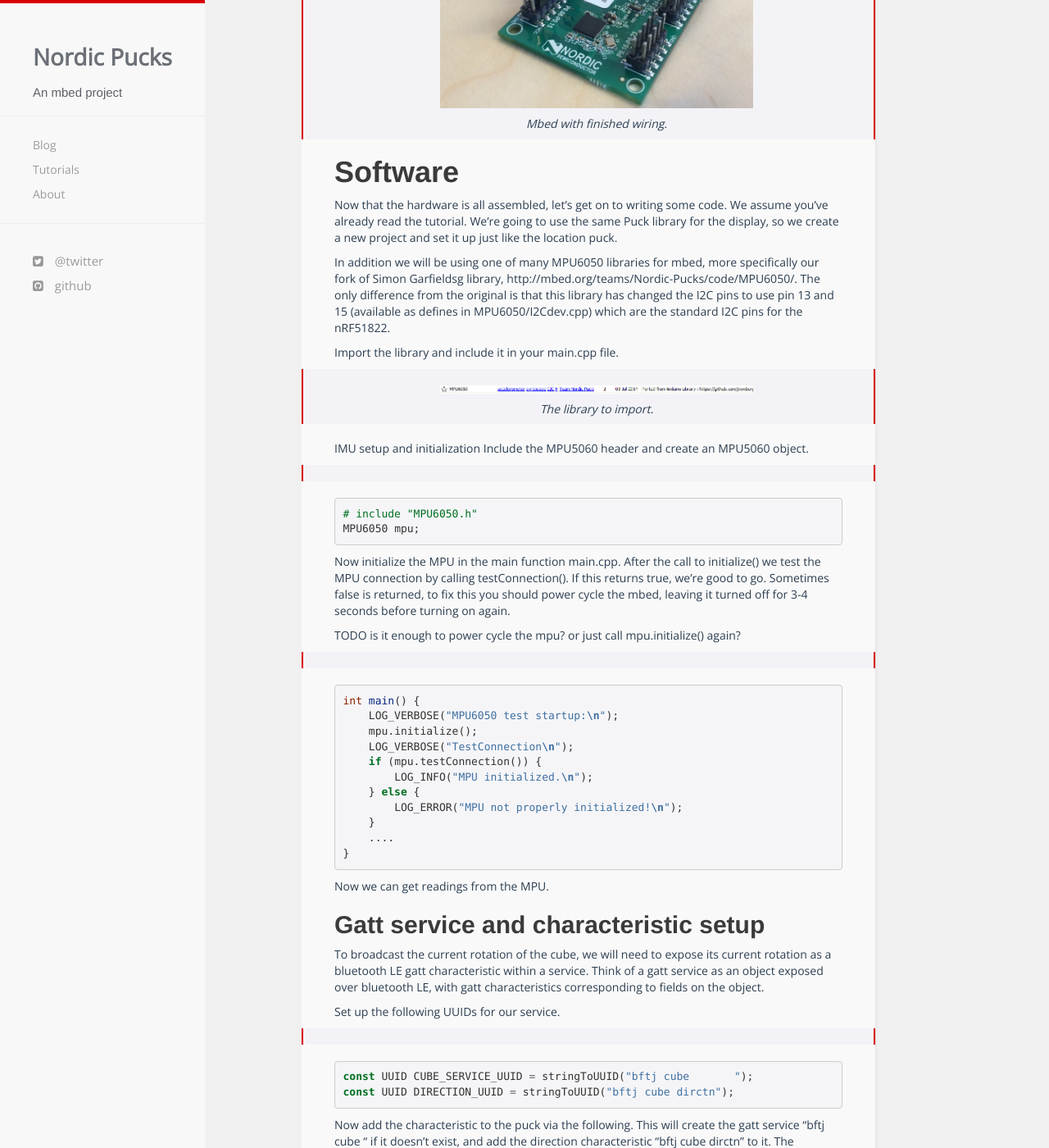
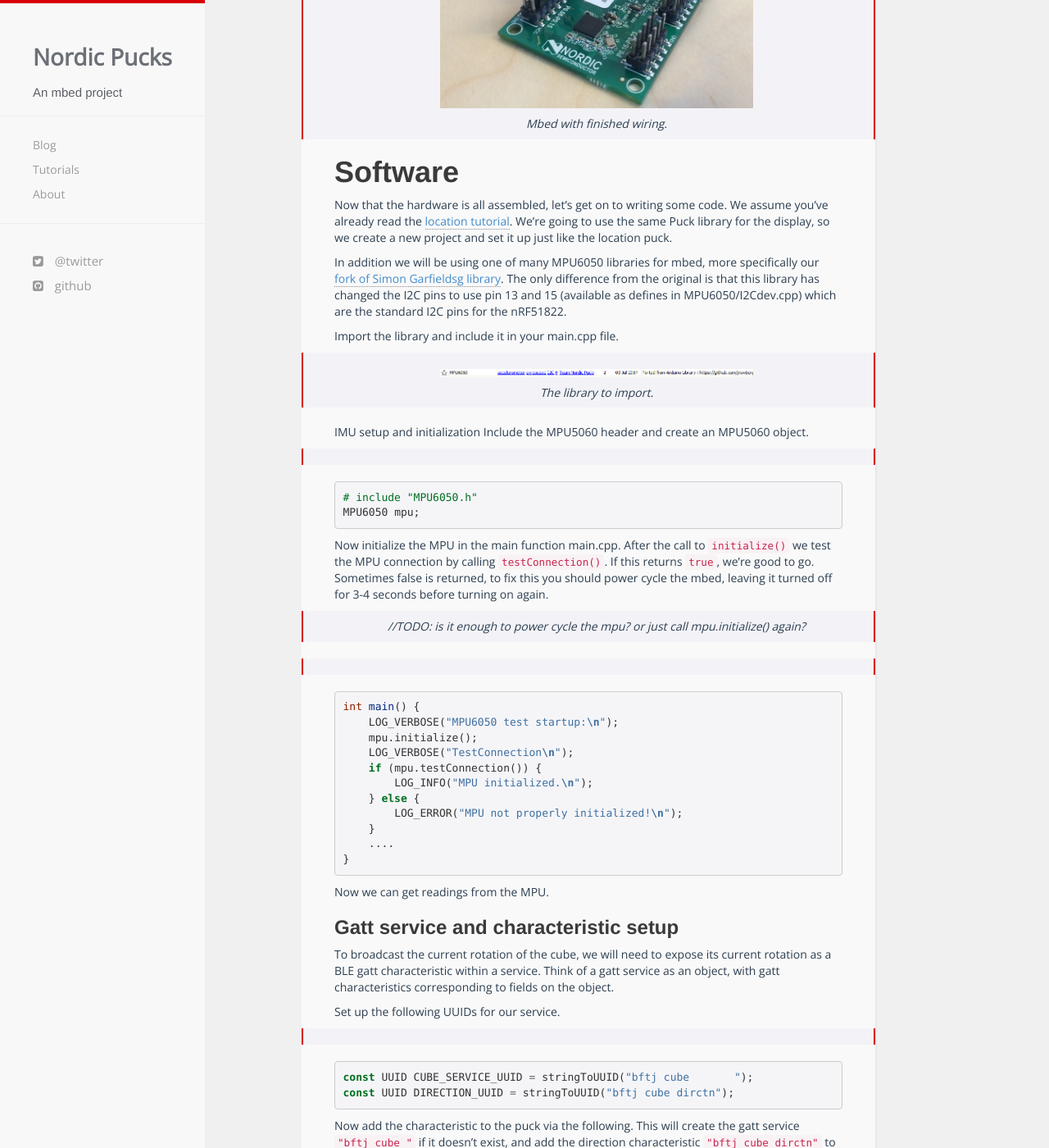
Before and after one commit to NordicPlayground/puck, a Jekyll site: the page built from _tutorials/cube.md, in a window 1280 px wide and 1400 px high, scrolled down 2185 px. Shown: the whole window at 82% size. Built offline with Jekyll 4.4.1, drawn with Linux system fonts in a browser that asks for light colours; nearby versions of some CDN libraries; comment, search, counter and statistics services are not loaded; some of the changed text lies outside the part shown.

Commit message:
Update cube tutorial

```diff
--- a/_tutorials/cube.md
+++ b/_tutorials/cube.md
@@ -61,10 +61,10 @@ The MPU5060 also supports interrupts using the INT pin, but we will not be using
 # Software
 
 Now that the hardware is all assembled, let's get on to writing some code.
-We assume you've already read the <LINK Location Puck> tutorial.
+We assume you've already read the [location tutorial](location.html).
 We're going to use the same Puck library for the display, so we create a new project and set it up just like the location puck.
 
-In addition we will be using one of many MPU6050 libraries for mbed, more specifically our fork of Simon Garfieldsg library, http://mbed.org/teams/Nordic-Pucks/code/MPU6050/.
+In addition we will be using one of many MPU6050 libraries for mbed, more specifically our [fork of Simon Garfieldsg library](http://mbed.org/teams/Nordic-Pucks/code/MPU6050/).
 The only difference from the original is that this library has changed the I2C pins to use pin 13 and 15 (available as defines in MPU6050/I2Cdev.cpp) which are the standard I2C pins for the nRF51822.
 
 Import the library and include it in your main.cpp file.
@@ -81,11 +81,11 @@ MPU6050 mpu;
 {% endhighlight %}
 
 Now initialize the MPU in the main function main.cpp.
-After the call to initialize() we test the MPU connection by calling testConnection().
-If this returns true, we're good to go.
+After the call to `initialize()` we test the MPU connection by calling `testConnection()`.
+If this returns `true`, we're good to go.
 Sometimes false is returned, to fix this you should power cycle the mbed, leaving it turned off for 3-4 seconds before turning on again.
 
-TODO is it enough to power cycle the mpu? or just call mpu.initialize() again?
+> //TODO: is it enough to power cycle the mpu? or just call mpu.initialize() again?
 
 > {% highlight cpp %}
 int main() {
@@ -103,9 +103,9 @@ int main() {
 
 Now we can get readings from the MPU.
 
-## Gatt service and characteristic setup
-To broadcast the current rotation of the cube, we will need to expose its current rotation as a bluetooth LE gatt characteristic within a service.
-Think of a gatt service as an object exposed over bluetooth LE, with gatt characteristics corresponding to fields on the object.
+### Gatt service and characteristic setup
+To broadcast the current rotation of the cube, we will need to expose its current rotation as a BLE gatt characteristic within a service.
+Think of a gatt service as an object, with gatt characteristics corresponding to fields on the object.
 
 Set up the following UUIDs for our service.
 
@@ -115,7 +115,7 @@ const UUID DIRECTION_UUID = stringToUUID("bftj cube dirctn");
 {% endhighlight %}
 
 Now add the characteristic to the puck via the following.
-This will create the gatt service "bftj cube       " if it doesn't exist, and add the direction characteristic "bftj cube dirctn" to it. The DIRECTION_UUID is a 1 byte value.
+This will create the gatt service `"bftj cube       "` if it doesn't exist, and add the direction characteristic `"bftj cube dirctn"` to it. The DIRECTION_UUID is a 1 byte value.
 
 > {% highlight cpp %}
 int characteristicValueLength = 1;
```
Also changed, not shown: other parts of _tutorials/cube.md (+3 -2 lines).
